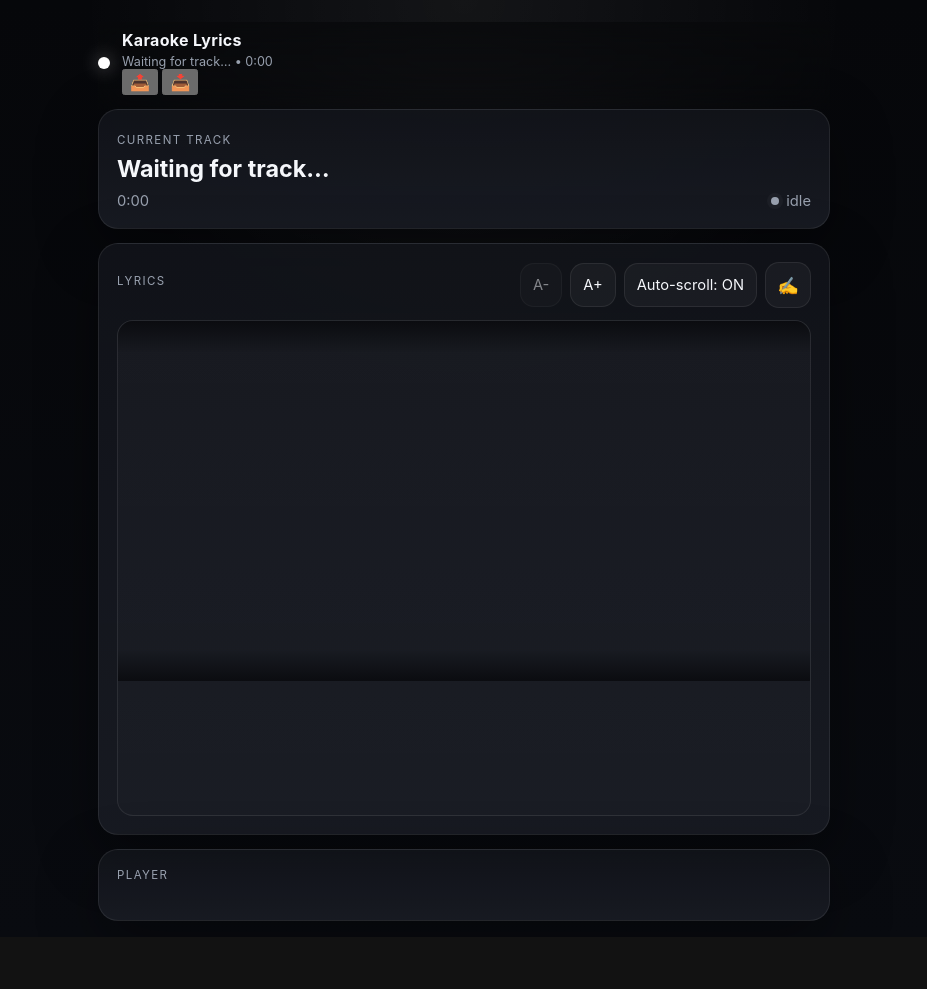
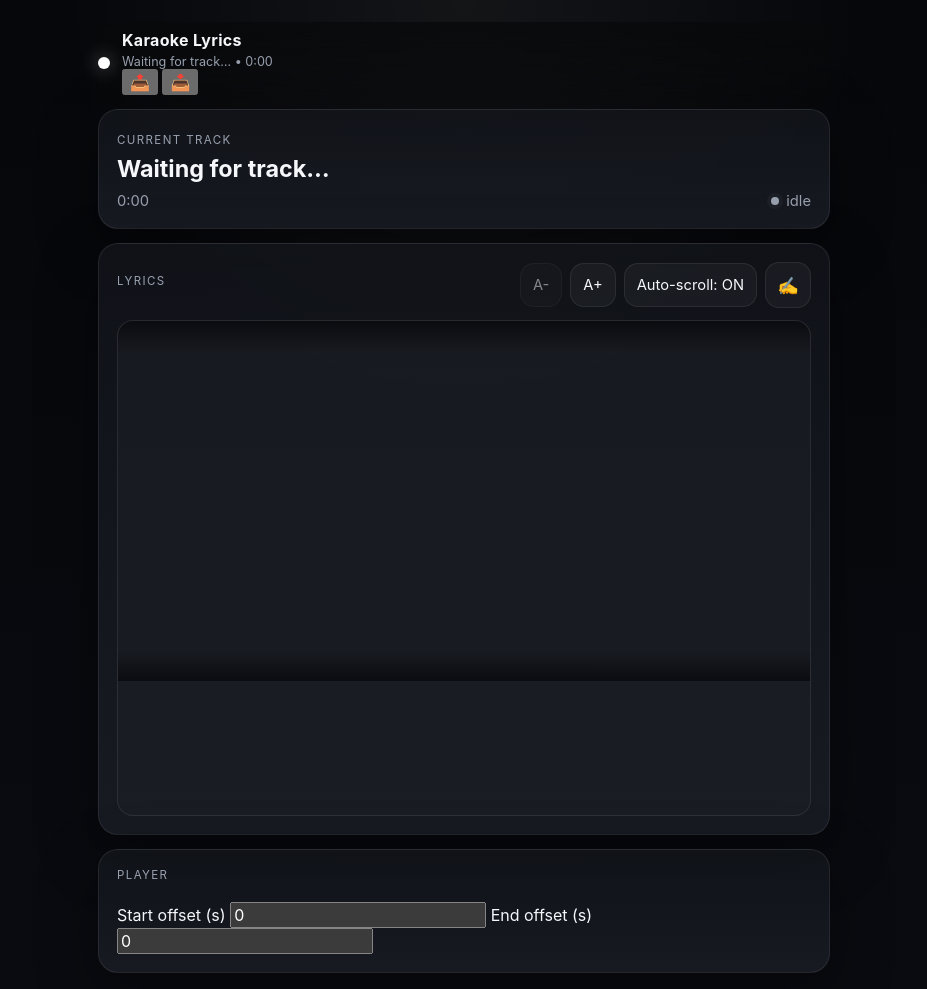
Before and after one commit to Mino75/2026-karaoke, a website: page index.html in a window 1280 px wide. Shown: the whole page, without its empty margins (176-1103 px from the left). Before the commit the page ends 937 px from the top, so only its background shows below. Drawn offline with Linux system fonts and the light colour scheme.

Commit message:
Update index.html

```diff
--- a/index.html
+++ b/index.html
@@ -95,9 +95,20 @@
       <section class="card player-card">
         <div class="section-head">
           <span class="label">Player</span>
-
+        </div>
+        <div class="offset-row">
+          <label class="offset-label">
+              Start offset (s)
+              <input id="startOffsetInput" type="number" min="0" step="0.5" value="0" class="offset-input" />
+          </label>
+          <label class="offset-label">
+              End offset (s)
+              <input id="endOffsetInput" type="number" min="0" step="0.5" value="0" class="offset-input" />
+          </label>
         </div>
       </section>
+
+
     </main>
   </div>
 
```
